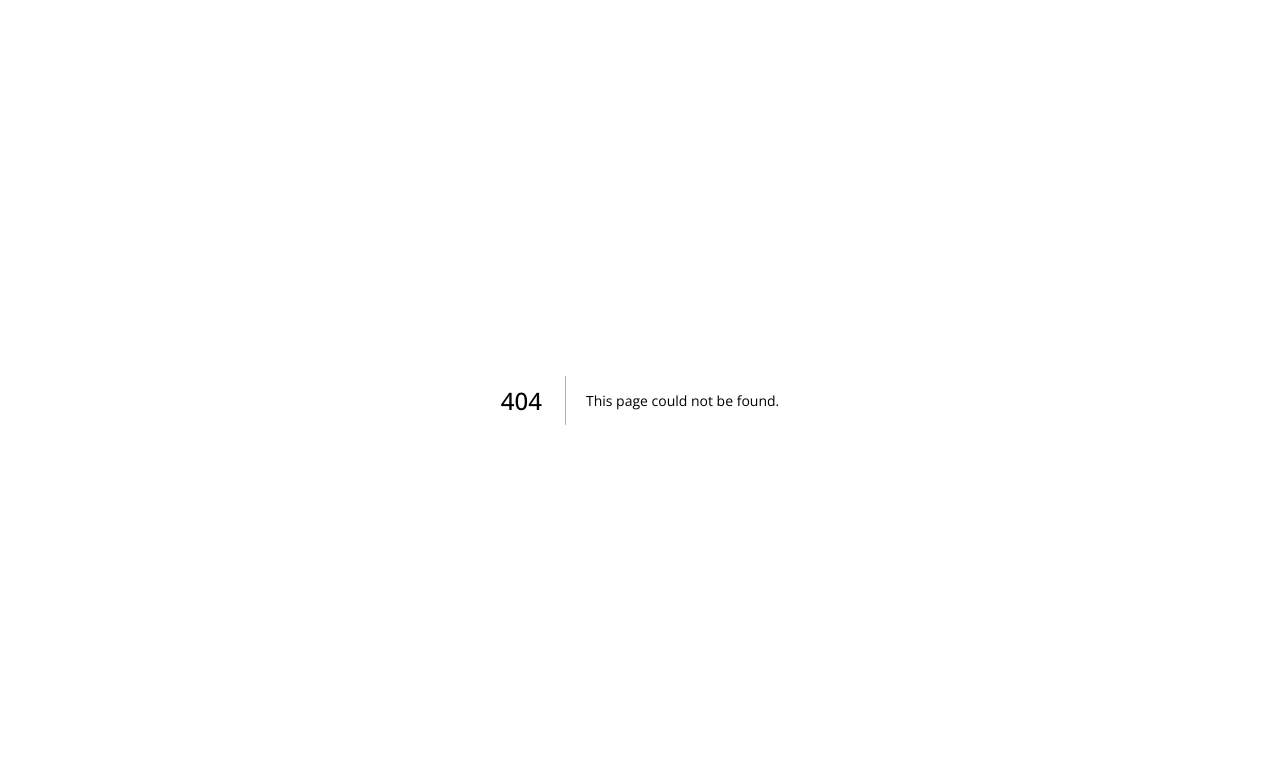
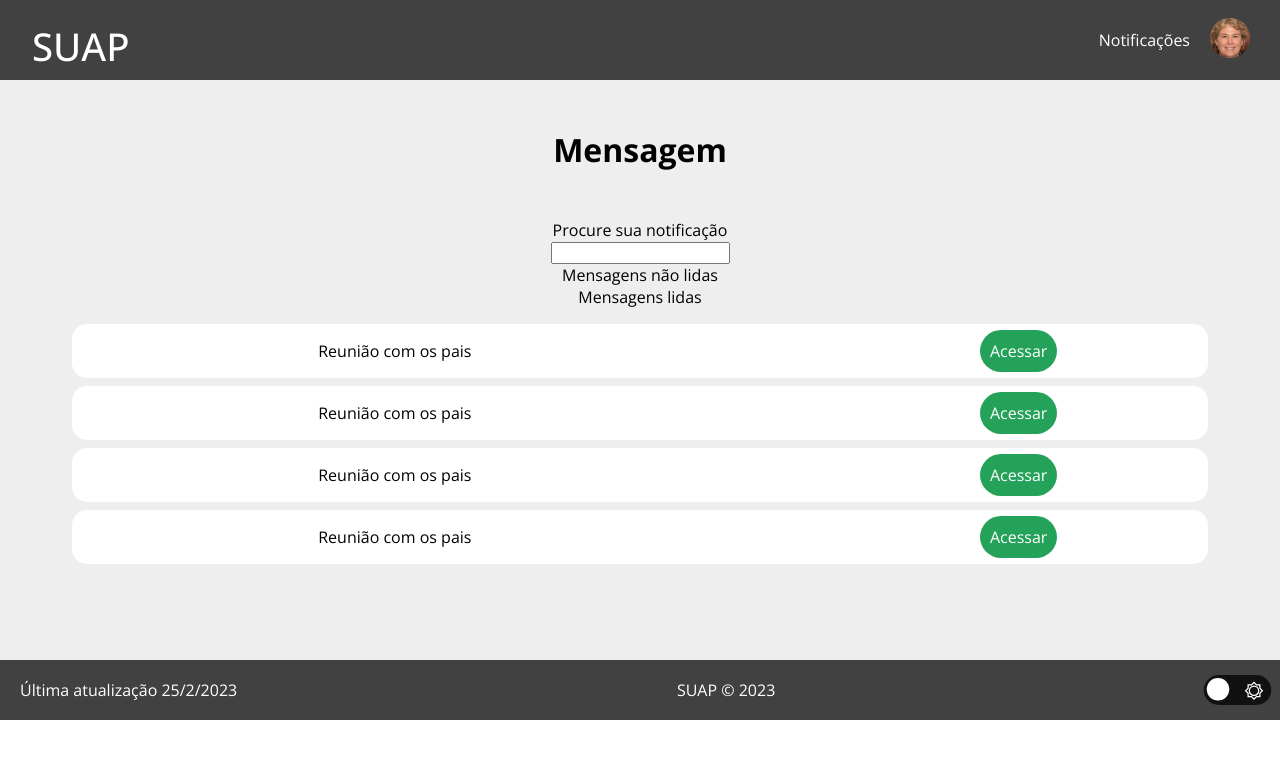
Before and after one commit to rafael-bit/suap, a Next.js app: page /Mensage in a window 1280 px wide. Before the commit this address had no page. Shown: the top 758 px of the page. Built offline with nearby package versions, Linux system fonts and the light colour scheme.

Commit message:
Correção de bugs and add pag mensage

```diff
--- a/src/components/Footer/style.js
+++ b/src/components/Footer/style.js
@@ -13,10 +13,6 @@ export const Container = styled.footer`
 	width: 100%;
 
 	padding: 20px;
-
-  position: absolute;
-  bottom: -200px;
-
 
 
 
--- a/src/components/Header/index.jsx
+++ b/src/components/Header/index.jsx
@@ -8,7 +8,7 @@ export default function Header() {
 			<h1><Link href="#"><span>SUAP</span></Link></h1>
 			<nav>
 				<ul>
-					<li><Link href="">Notificações</Link></li>
+					<li><Link href="/mensage">Notificações</Link></li>
 					<li className="dropdown">
 						<Image src="/profile.jpg" width="40" height="40" />
 						<div className="drop">
--- a/src/pages/Home/index.jsx
+++ b/src/pages/Home/index.jsx
@@ -84,6 +84,7 @@ export default function Home() {
 							</div>
 						</li>
 				</ul>
+				<p>"Estudar é um privilégio e só o seu esforço pessoal te levará a conhecer pessoas e mundos que os acomodados jamais conhecerão! Deus ajuda quem senta e estuda. O conhecimento é a única coisa que ninguém pode tirar de você. Comece a estudar hoje para vencer amanhã."</p>
 			</Content>
 			<Footer />
 		</>
--- /dev/null
+++ b/src/pages/Mensage/index.jsx
@@ -0,0 +1,52 @@
+import Link from "next/link"
+import Header from "@/components/Header"
+import Footer from "@/components/Footer"
+import { Container, Table } from "@/styles/message"
+
+export default function Mensage() {
+	return (
+		<>
+			<Header />
+			<Container>
+				<h1>Mensagem</h1>
+				<div className="filter">
+					<p>Procure sua notificação</p>
+					<input type="text" />
+					<p>Mensagens não lidas</p>
+					<p>Mensagens lidas</p>
+				</div>
+				<div className="table">
+					<Table>
+						<tbody>
+							<tr>
+								<td>Reunião com os pais</td>
+								<td></td>
+								<td><Link href="">Acessar</Link></td>
+							</tr>
+
+							<tr>
+								<td>Reunião com os pais</td>
+								<td></td>
+								<td><Link href="">Acessar</Link></td>
+							</tr>
+
+							<tr>
+								<td>Reunião com os pais</td>
+								<td></td>
+								<td><Link href="">Acessar</Link></td>
+							</tr>
+
+							<tr>
+								<td>Reunião com os pais</td>
+								<td></td>
+								<td><Link href="">Acessar</Link></td>
+							</tr>
+						</tbody>
+					</Table>
+				</div>
+			</Container>
+			<Footer />
+		</>
+
+	)
+}
--- a/src/pages/index.jsx
+++ b/src/pages/index.jsx
@@ -1,4 +1,4 @@
-import { Container, Box, Card } from "@/styles/Login";
+import { Container, Box, Card } from "@/styles/login";
 import Link from "next/link";
 
 export default function Login() {
--- /dev/null
+++ b/src/styles/admin.js
@@ -0,0 +1,5 @@
+import styled from "styled-components";
+
+export const Container = styled.div`
+
+`;
--- /dev/null
+++ b/src/styles/message.js
@@ -0,0 +1,55 @@
+import styled from "styled-components";
+
+export const Container = styled.div`
+	background: var(--background);
+	text-align: center;
+
+	h1{
+		text-align: center;
+		padding: 3rem;
+	}
+
+	.table{
+		display: flex;
+		justify-content: center;
+		align-items: center;
+		padding-bottom: 5rem;
+	}
+`;
+
+export const Table = styled.table`
+  border-spacing: 0 0.5rem;
+
+  padding: .5rem;
+  width: 90%;
+
+  a{
+    background: var(--green);
+    color: var(--white);
+
+    padding: .6rem;
+    border-radius: 30px;
+
+    text-decoration: none;
+  }
+
+  tbody{
+    background: var(--white);
+  }
+
+	tr{
+		text-align: center;
+	}
+
+  tbody tr td{
+    padding: 1rem;
+  }
+
+  tbody tr td:nth-child(1){
+    border-radius: 15px 0px 0px 15px;
+  }
+
+  tbody tr td:nth-child(3){
+    border-radius: 0px 15px 15px 0px;
+  }
+`;
```
Also changed, not shown: src/pages/admin/index.jsx (added, +9 -0 lines), src/styles/home.js (+6 -2 lines), src/styles/login.js (renamed from src/styles/Login.js).
